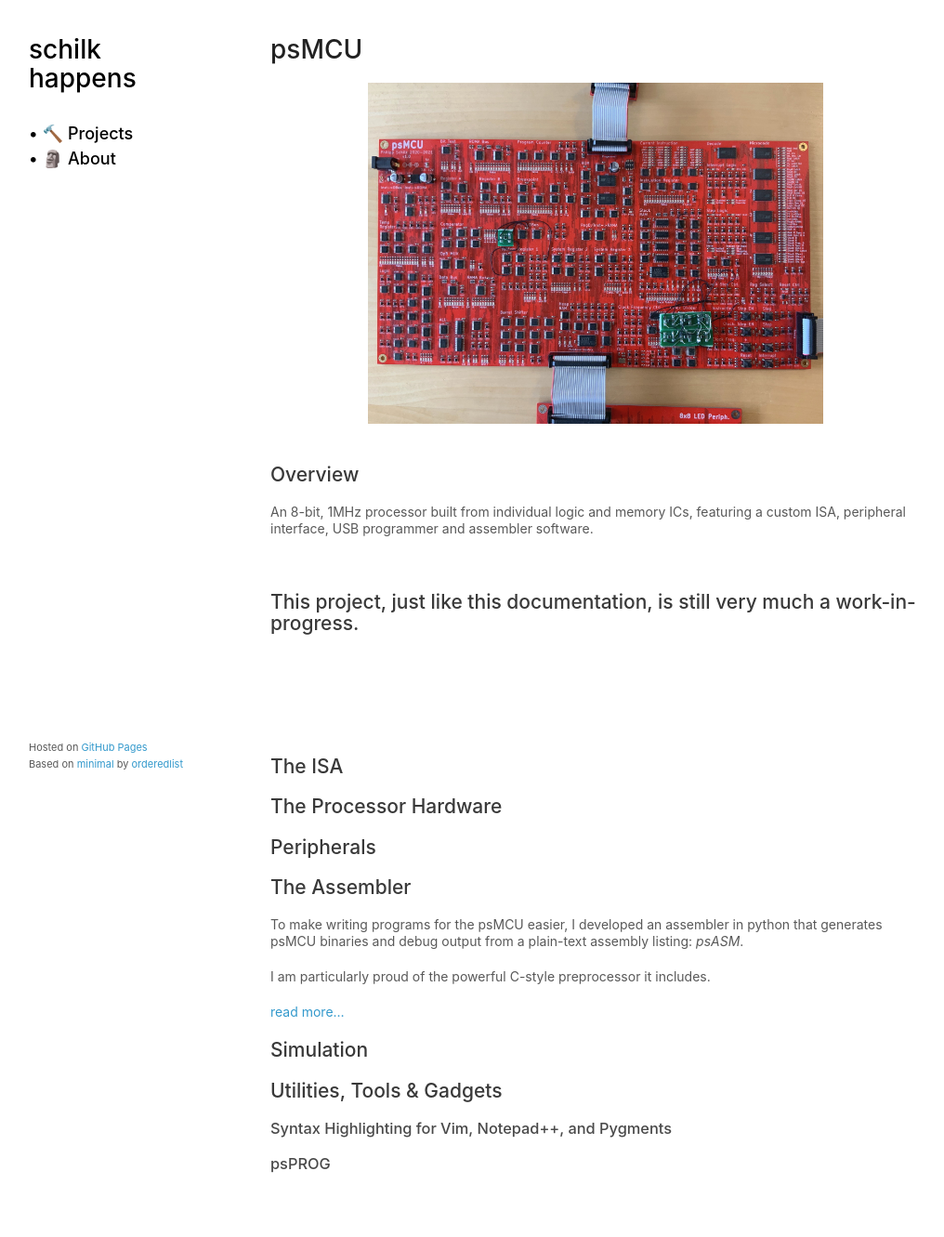
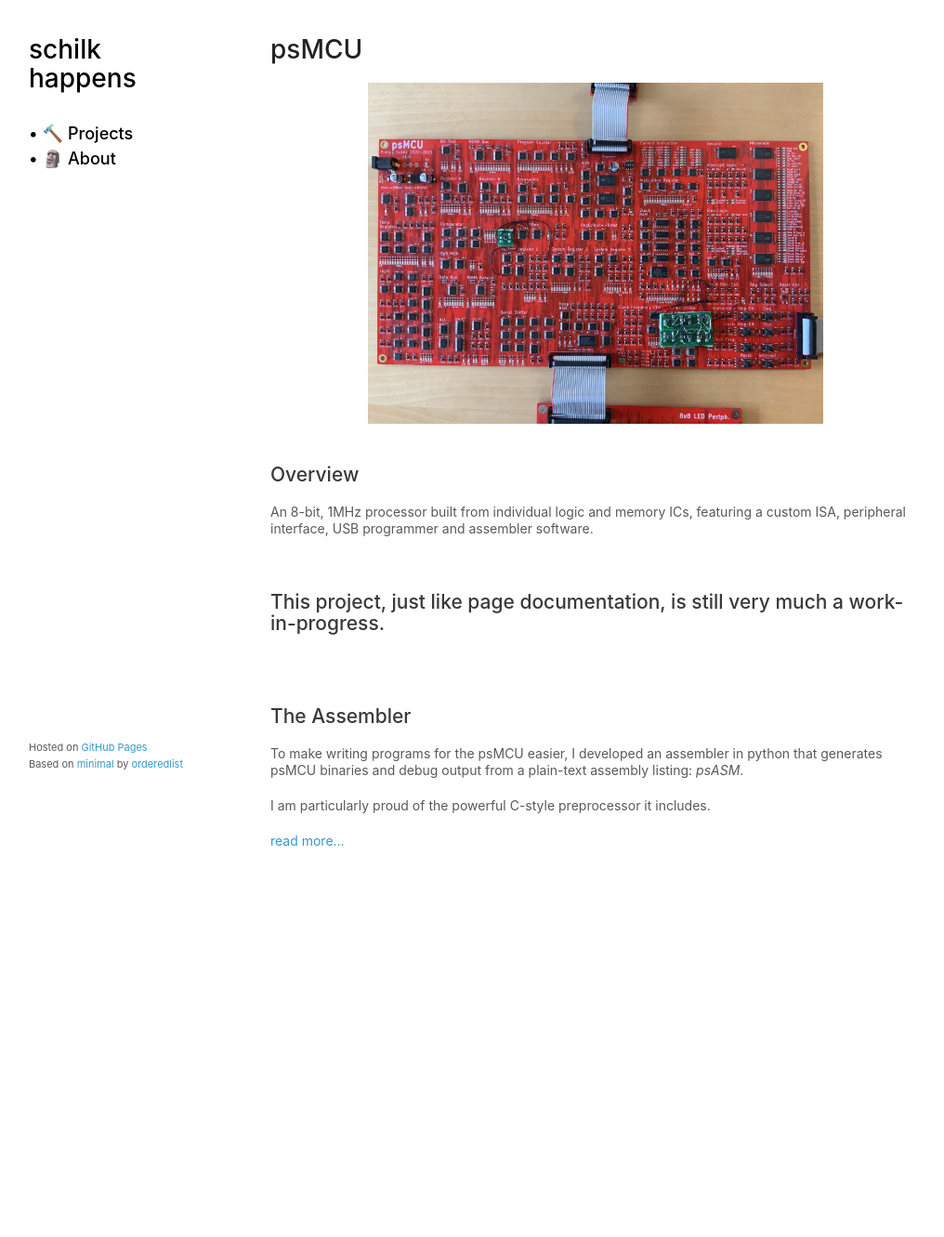
Before and after one commit to schilkp/schilkp.github.io, a Jekyll site: the page built from projects/psMCU/psMCU.md, in a window 1280 px wide. Shown: the whole page at 93% size, without its empty margins (129-1145 px from the left). Built offline with Jekyll 4.4.1, drawn with Linux system fonts in a browser that asks for light colours; after the commit the page ends 985 px from its top, so only the background shows below that.

Commit message:
Cleaned-up home page.

```diff
--- a/projects/psMCU/psMCU.md
+++ b/projects/psMCU/psMCU.md
@@ -18,20 +18,17 @@ USB programmer and assembler software.
 
 <br>
 
-## This project, just like this documentation, is still very much a work-in-progress.
+## This project, just like page documentation, is still very much a work-in-progress.
 
 <br>
 <br>
-<br>
-<br>
-<br>
 
-## The ISA
-
-## The Processor Hardware
-
-## Peripherals
-
+<!-- ## The ISA -->
+<!---->
+<!-- ## The Processor Hardware -->
+<!---->
+<!-- ## Peripherals -->
+<!---->
 ## The Assembler
 
 To make writing programs for the psMCU easier, I developed an assembler in python that generates
@@ -41,10 +38,10 @@ I am particularly proud of the powerful C-style preprocessor it includes.
 
 [read more...]({% link projects/psMCU/psASM.md %})
 
-## Simulation
-
-## Utilities, Tools & Gadgets
-
-### Syntax Highlighting for Vim, Notepad++, and Pygments
-
-### psPROG
+<!-- ## Simulation -->
+<!---->
+<!-- ## Utilities, Tools & Gadgets -->
+<!---->
+<!-- ### Syntax Highlighting for Vim, Notepad++, and Pygments -->
+<!---->
+<!-- ### psPROG -->
```
Also changed, not shown: index.html (+30 -22 lines).
